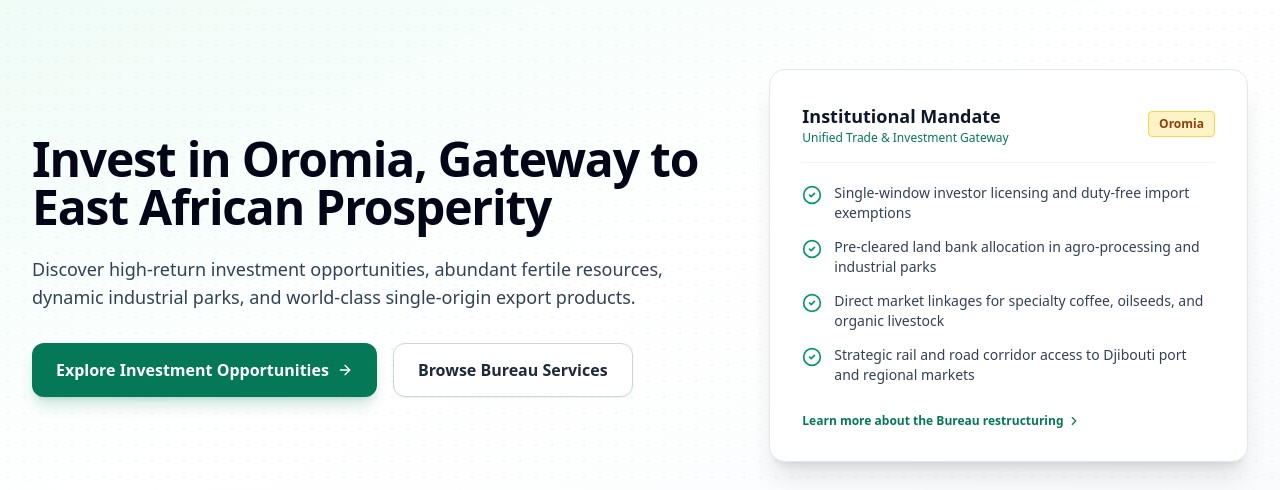
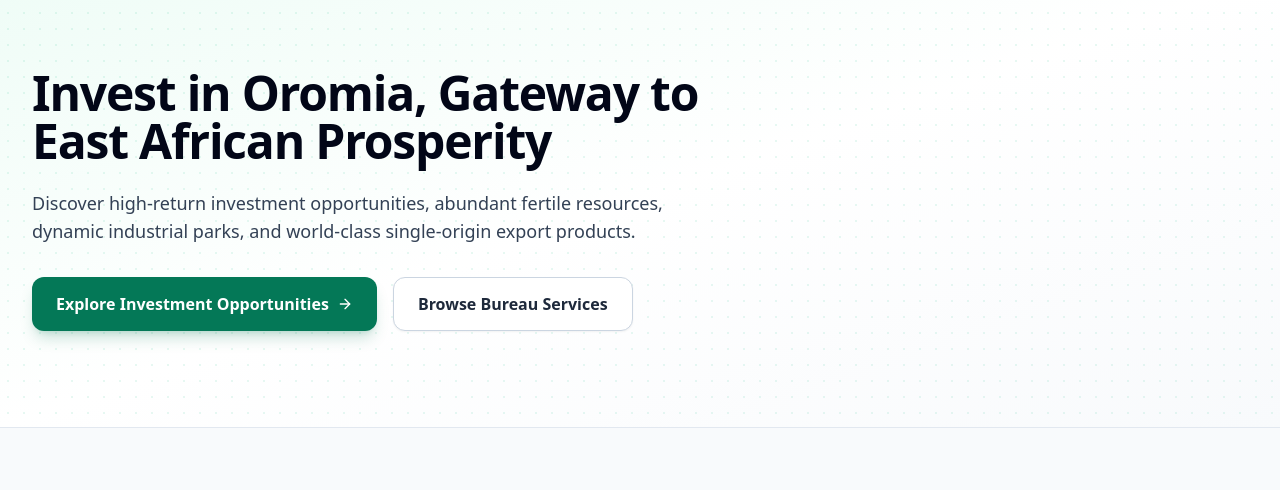
Before and after one commit to malke355/TOR, a React (Vite) app in the folder client/: page / in a window 1280 px wide. Shown: the part 159-649 px from the top of the page. Built offline with nearby package versions, Linux system fonts and the light colour scheme; no server answers.

Commit message:
remove: institutional mandate card from hero section

```diff
--- a/client/src/pages/Home.jsx
+++ b/client/src/pages/Home.jsx
@@ -6,7 +6,6 @@ import {
   Package,
   Layers,
   ArrowRight,
-  CheckCircle2,
   Building,
   Globe2,
   FileCheck,
@@ -48,8 +47,8 @@ export default function Home() {
       <section className="relative bg-gradient-to-br from-emerald-50/80 via-white to-slate-50 dark:bg-gradient-to-br dark:from-slate-950 dark:via-emerald-950 dark:to-slate-900 text-slate-900 dark:text-white overflow-hidden py-16 lg:py-24 px-4 sm:px-8 border-b border-slate-200 dark:border-emerald-900/40 transition-colors duration-200">
         <div className="absolute inset-0 opacity-10 bg-[radial-gradient(#10b981_1px,transparent_1px)] [background-size:16px_16px]"></div>
 
-        <div className="relative max-w-7xl mx-auto grid grid-cols-1 lg:grid-cols-12 gap-12 items-center">
-          <div className="lg:col-span-7 space-y-6">
+        <div className="relative max-w-7xl mx-auto">
+          <div className="max-w-3xl space-y-6">
             <h1 className="text-3xl sm:text-4xl lg:text-5xl font-extrabold tracking-tight leading-tight text-slate-950 dark:text-white">
               {t.hero.title}
             </h1>
@@ -71,48 +70,6 @@ export default function Home() {
                 className="inline-flex items-center gap-2 bg-white dark:bg-slate-800/80 hover:bg-slate-50 dark:hover:bg-slate-700 border border-slate-300 dark:border-slate-700 text-slate-800 dark:text-slate-100 font-semibold px-6 py-3.5 rounded-xl transition-all shadow-sm"
               >
                 <span>{t.hero.servicesBtn}</span>
-              </Link>
-            </div>
-          </div>
-
-          {/* Quick Institutional Focus Card */}
-          <div className="lg:col-span-5 bg-white dark:bg-white/10 backdrop-blur-md rounded-2xl p-6 sm:p-8 border border-slate-200 dark:border-white/15 shadow-xl space-y-5 transition-colors">
-            <div className="flex items-center justify-between border-b border-slate-100 dark:border-white/10 pb-4">
-              <div>
-                <h3 className="text-lg font-bold text-slate-900 dark:text-white">{t.hero.mandateTitle || "Institutional Mandate"}</h3>
-                <p className="text-xs text-emerald-700 dark:text-emerald-300 font-medium">{t.hero.mandateSub || "Unified Trade & Investment Gateway"}</p>
-              </div>
-              <span className="px-2.5 py-1 rounded bg-amber-100 dark:bg-amber-400/20 text-amber-800 dark:text-amber-300 text-xs font-bold border border-amber-300 dark:border-amber-400/30">
-                Oromia
-              </span>
-            </div>
-
-            <ul className="space-y-3.5 text-sm text-slate-700 dark:text-slate-200">
-              <li className="flex items-start gap-3">
-                <CheckCircle2 className="w-5 h-5 text-emerald-600 dark:text-emerald-400 shrink-0 mt-0.5" />
-                <span>{t.hero.m1 || "Single-window investor licensing and duty-free import exemptions"}</span>
-              </li>
-              <li className="flex items-start gap-3">
-                <CheckCircle2 className="w-5 h-5 text-emerald-600 dark:text-emerald-400 shrink-0 mt-0.5" />
-                <span>{t.hero.m2 || "Pre-cleared land bank allocation in agro-processing and industrial parks"}</span>
-              </li>
-              <li className="flex items-start gap-3">
-                <CheckCircle2 className="w-5 h-5 text-emerald-600 dark:text-emerald-400 shrink-0 mt-0.5" />
-                <span>{t.hero.m3 || "Direct market linkages for specialty coffee, oilseeds, and organic livestock"}</span>
-              </li>
-              <li className="flex items-start gap-3">
-                <CheckCircle2 className="w-5 h-5 text-emerald-600 dark:text-emerald-400 shrink-0 mt-0.5" />
-                <span>{t.hero.m4 || "Strategic rail and road corridor access to Djibouti port and regional markets"}</span>
-              </li>
-            </ul>
-
-            <div className="pt-2">
-              <Link
-                to="/about"
-                className="text-xs text-emerald-700 dark:text-emerald-300 hover:underline font-semibold flex items-center gap-1 group"
-              >
-                <span>{t.hero.learnMore || "Learn more about the Bureau restructuring"}</span>
-                <ChevronRight className="w-3.5 h-3.5 group-hover:translate-x-1 transition-transform" />
               </Link>
             </div>
           </div>
```
